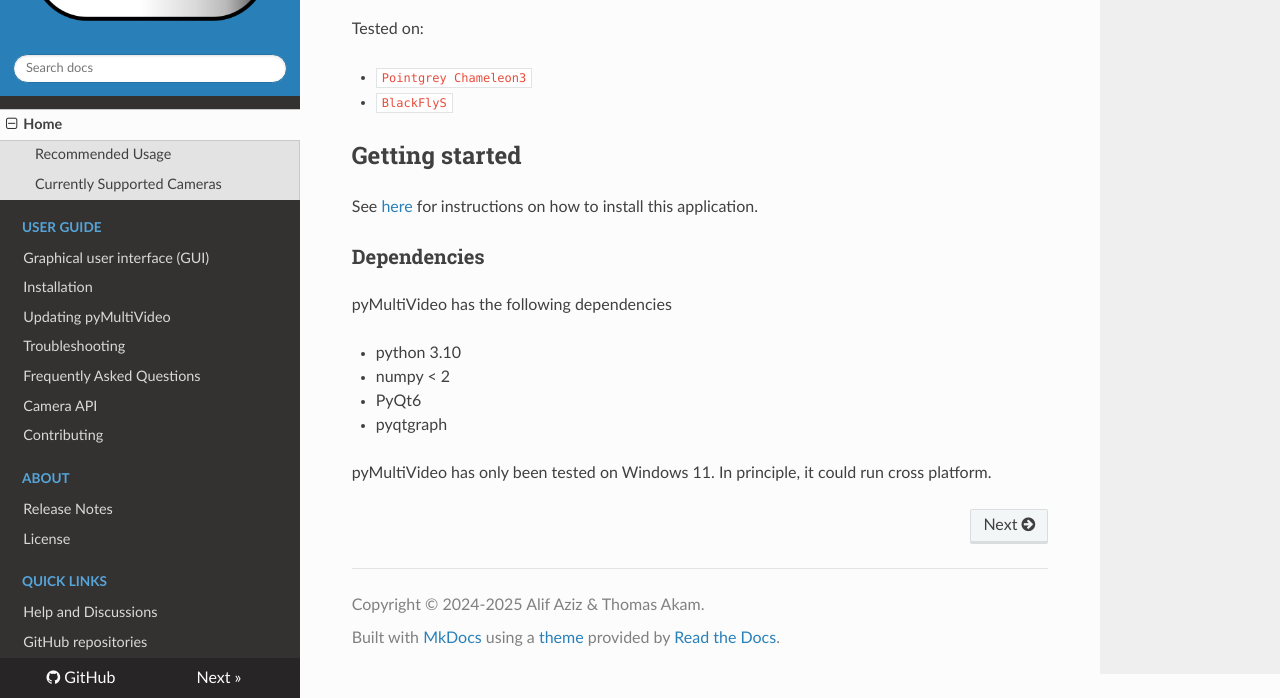
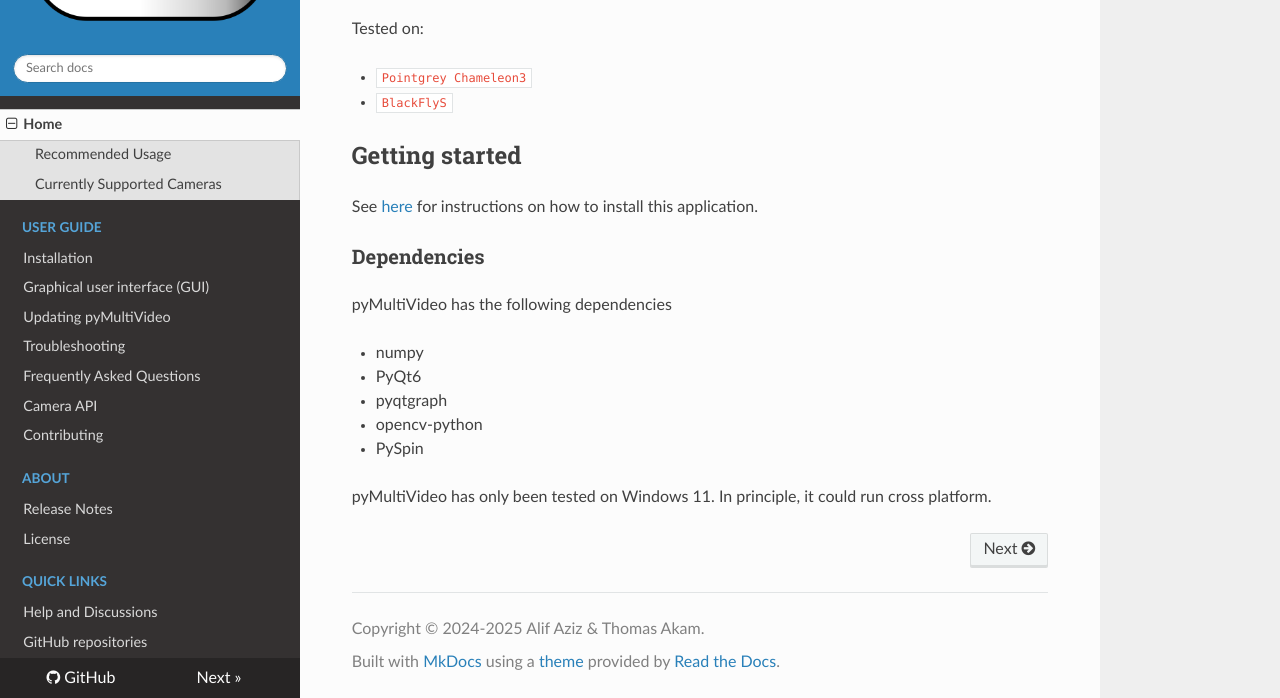
Before and after one commit to pyMultiVideo/docs, an MkDocs documentation site: the page built from docs/index.md, in a window 1280 px wide and 900 px high, scrolled down 722 px, cut to the strip 202-900 px from the top of the window. Built offline with MkDocs 1.6.1, drawn with Linux system fonts in a browser that asks for light colours; nearby versions of some CDN libraries.

Commit message:
Reordered Pages

```diff
--- a/docs/index.md
+++ b/docs/index.md
@@ -32,9 +32,10 @@ See [here](./user-guide/installation.md) for instructions on how to install this
 
 pyMultiVideo has the following dependencies
 
-- python 3.10
-- numpy < 2
+- numpy
 - PyQt6
 - pyqtgraph
+- opencv-python
+- PySpin
 
 pyMultiVideo has only been tested on Windows 11. In principle, it could run cross platform.
--- a/mkdocs.yml
+++ b/mkdocs.yml
@@ -17,8 +17,8 @@ repo_url: https://github.com/pyMultiVideo/code
 nav:
 - Home: index.md
 - User Guide:
+    - Installation: user-guide/installation.md
     - Graphical user interface (GUI): user-guide/graphical-user-interface.md
-    - Installation: user-guide/installation.md
     - Updating pyMultiVideo: user-guide/updates.md
     - Troubleshooting: user-guide/troubleshooting.md
     - Frequently Asked Questions: user-guide/faqs.md
```
Also changed, not shown: docs/user-guide/updates.md (line endings or trailing spaces).
